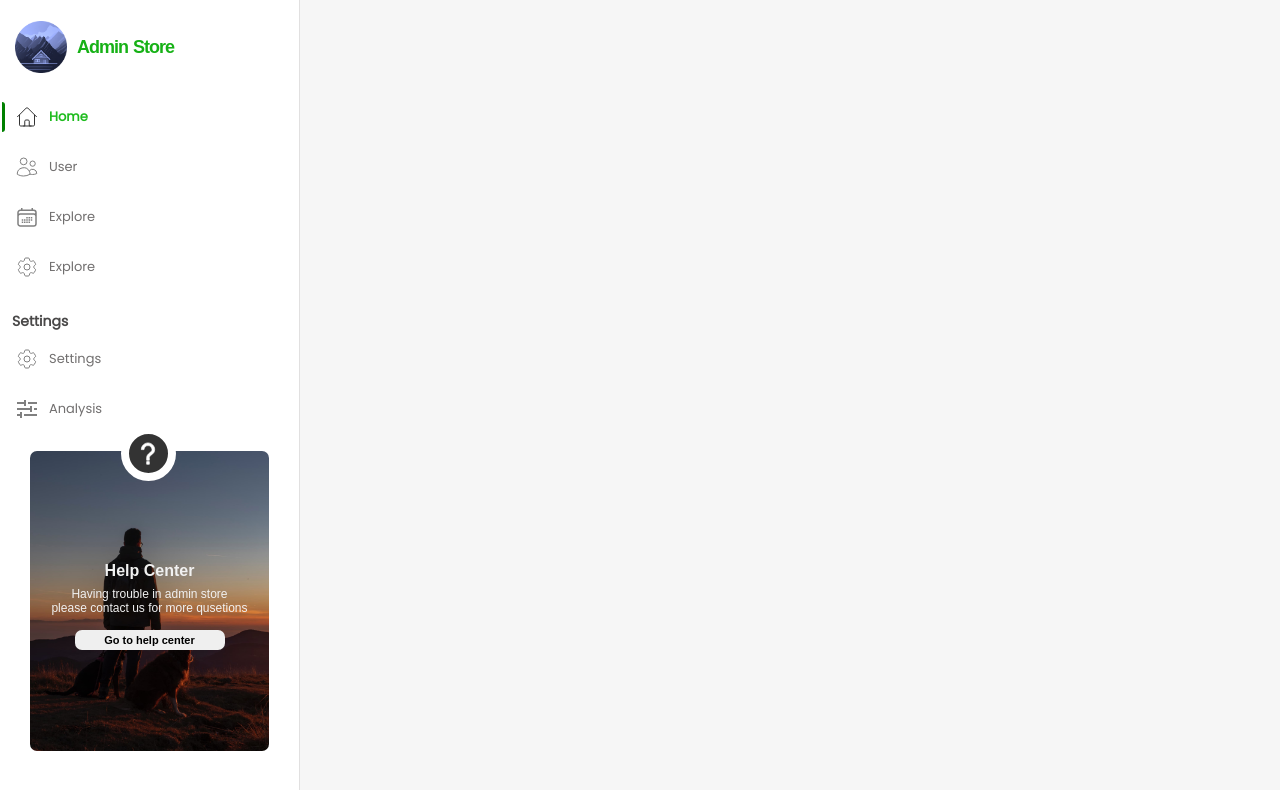
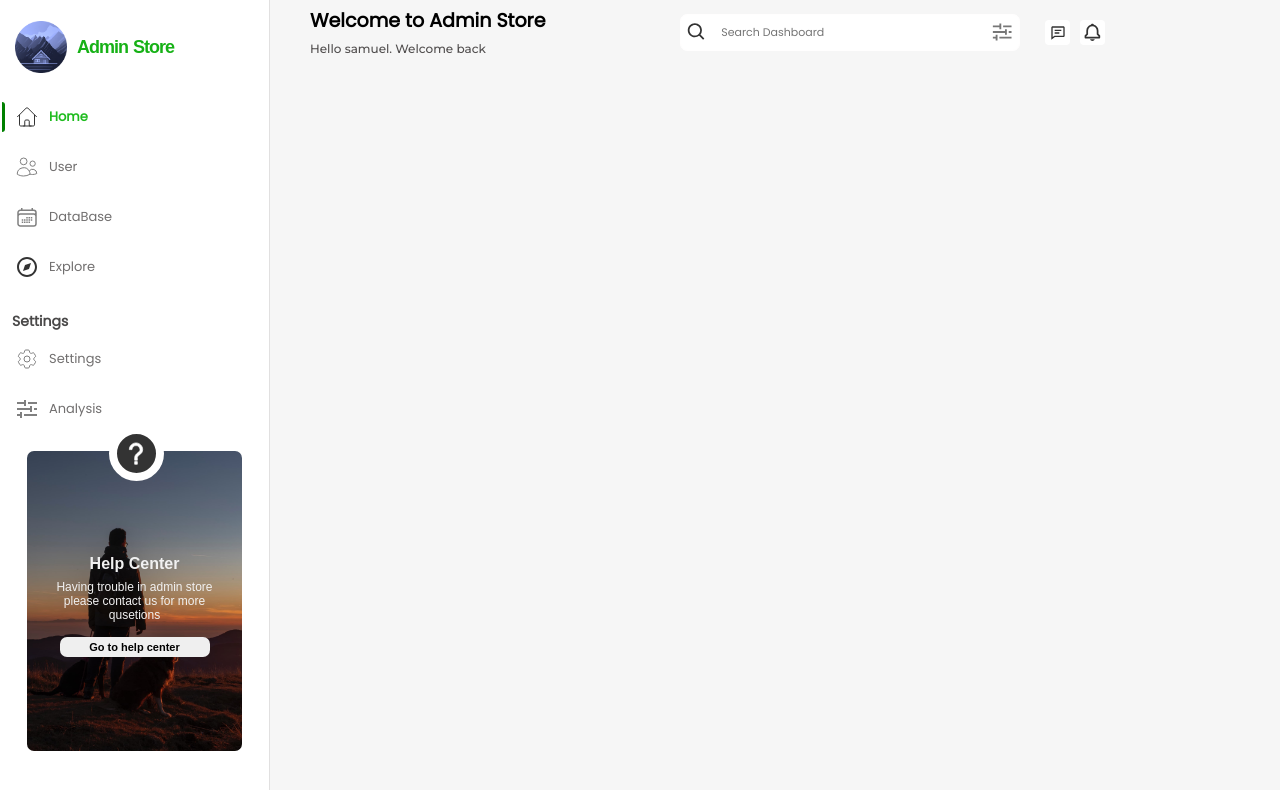
Before and after one commit to sami855-ux/Student-managment-Dashboard, a React (Vite) app: page / in a window 1280 px wide. Shown: the top 790 px of the page. Built offline with nearby package versions, Linux system fonts and the light colour scheme.

Commit message:
Header Section is added

```diff
--- /dev/null
+++ b/src/Components/Header.jsx
@@ -0,0 +1,71 @@
+import styles from "./Header.module.css"
+
+function Header() {
+  return (
+    <div className={styles.wrapper}>
+      <section>
+        <p>Welcome to Admin Store</p>
+        <span>Hello samuel. Welcome back</span>
+      </section>
+
+      <div className={styles.searchWrap}>
+        <div className={styles.search}>
+          <svg
+            stroke="currentColor"
+            fill="#333"
+            strokeWidth="0"
+            viewBox="0 0 24 24"
+            height="1.5em"
+            width="1.5em"
+            xmlns="http://www.w3.org/2000/svg"
+          >
+            <path d="M10 18a7.952 7.952 0 0 0 4.897-1.688l4.396 4.396 1.414-1.414-4.396-4.396A7.952 7.952 0 0 0 18 10c0-4.411-3.589-8-8-8s-8 3.589-8 8 3.589 8 8 8zm0-14c3.309 0 6 2.691 6 6s-2.691 6-6 6-6-2.691-6-6 2.691-6 6-6z"></path>
+          </svg>
+          <input type="text" placeholder="Search Dashboard" />
+          <section className={styles.icon}>
+            <svg
+              stroke="#333"
+              fill="#777"
+              strokeWidth="0"
+              viewBox="0 0 24 24"
+              height="2em"
+              width="1.4em"
+              xmlns="http://www.w3.org/2000/svg"
+            >
+              <path d="M13 5h9v2h-9zM2 7h7v2h2V3H9v2H2zm7 10h13v2H9zm10-6h3v2h-3zm-2 4V9.012h-2V11H2v2h13v2zM7 21v-6H5v2H2v2h3v2z"></path>
+            </svg>
+          </section>
+        </div>
+        <section className={styles.icon}>
+          <svg
+            stroke="currentColor"
+            fill="#333"
+            strokeWidth="0"
+            viewBox="0 0 24 24"
+            height="1em"
+            width="1em"
+            xmlns="http://www.w3.org/2000/svg"
+          >
+            <path d="M7 7h10v2H7zm0 4h7v2H7z"></path>
+            <path d="M20 2H4c-1.103 0-2 .897-2 2v18l5.333-4H20c1.103 0 2-.897 2-2V4c0-1.103-.897-2-2-2zm0 14H6.667L4 18V4h16v12z"></path>
+          </svg>
+        </section>
+        <section className={styles.icon}>
+          <svg
+            stroke="currentColor"
+            fill="#333"
+            strokeWidth="0"
+            viewBox="0 0 24 24"
+            height="1.3em"
+            width="1.3em"
+            xmlns="http://www.w3.org/2000/svg"
+          >
+            <path d="M19 13.586V10c0-3.217-2.185-5.927-5.145-6.742C13.562 2.52 12.846 2 12 2s-1.562.52-1.855 1.258C7.185 4.074 5 6.783 5 10v3.586l-1.707 1.707A.996.996 0 0 0 3 16v2a1 1 0 0 0 1 1h16a1 1 0 0 0 1-1v-2a.996.996 0 0 0-.293-.707L19 13.586zM19 17H5v-.586l1.707-1.707A.996.996 0 0 0 7 14v-4c0-2.757 2.243-5 5-5s5 2.243 5 5v4c0 .266.105.52.293.707L19 16.414V17zm-7 5a2.98 2.98 0 0 0 2.818-2H9.182A2.98 2.98 0 0 0 12 22z"></path>
+          </svg>
+        </section>
+      </div>
+    </div>
+  )
+}
+
+export default Header
--- /dev/null
+++ b/src/Components/Header.module.css
@@ -0,0 +1,56 @@
+.wrapper {
+  width: calc(100vw - 270px);
+  height: 65px;
+
+  display: flex;
+  align-items: center;
+  padding-inline-start: 40px;
+  justify-content: space-between;
+}
+.wrapper section p {
+  font-size: 19px;
+  font-weight: 600;
+}
+.wrapper section span {
+  font-size: 12px;
+  font-weight: 500;
+  font-family: monstera;
+  color: rgb(80, 77, 77);
+}
+.searchWrap {
+  width: 600px;
+  height: 80%;
+  display: flex;
+  align-items: center;
+  gap: 10px;
+}
+.search {
+  width: 340px;
+  height: 70%;
+  background-color: #ffffff;
+  border: 1px solid #fffefe;
+  border-radius: 7px;
+  display: flex;
+  align-items: center;
+  gap: 10px;
+  padding: 0 5px;
+  margin-right: 15px;
+}
+.search input {
+  width: 90%;
+  padding: 4px;
+  font-size: 11px;
+  border: none;
+  outline: none;
+}
+.icon {
+  width: 25px;
+  height: 25px;
+  display: flex;
+  justify-content: center;
+  align-items: center;
+  background-color: #fff;
+  border-radius: 4px;
+  padding: 1px;
+  cursor: pointer;
+}
--- a/src/Components/SideMenu.jsx
+++ b/src/Components/SideMenu.jsx
@@ -42,7 +42,7 @@ function SideMenu() {
           }
         />
         <LinkMenu
-          title="Explore"
+          title="DataBase"
           icon={
             <svg
               stroke="currentColor"
@@ -63,15 +63,13 @@ function SideMenu() {
           icon={
             <svg
               stroke="currentColor"
-              fill="none"
+              fill="#333"
+              strokeWidth="0"
               viewBox="0 0 24 24"
-              aria-hidden="true"
-              height="1em"
-              width="1em"
               xmlns="http://www.w3.org/2000/svg"
             >
-              <path d="M9.594 3.94c.09-.542.56-.94 1.11-.94h2.593c.55 0 1.02.398 1.11.94l.213 1.281c.063.374.313.686.645.87.074.04.147.083.22.127.325.196.72.257 1.075.124l1.217-.456a1.125 1.125 0 0 1 1.37.49l1.296 2.247a1.125 1.125 0 0 1-.26 1.431l-1.003.827c-.293.241-.438.613-.43.992a7.723 7.723 0 0 1 0 .255c-.008.378.137.75.43.991l1.004.827c.424.35.534.955.26 1.43l-1.298 2.247a1.125 1.125 0 0 1-1.369.491l-1.217-.456c-.355-.133-.75-.072-1.076.124a6.47 6.47 0 0 1-.22.128c-.331.183-.581.495-.644.869l-.213 1.281c-.09.543-.56.94-1.11.94h-2.594c-.55 0-1.019-.398-1.11-.94l-.213-1.281c-.062-.374-.312-.686-.644-.87a6.52 6.52 0 0 1-.22-.127c-.325-.196-.72-.257-1.076-.124l-1.217.456a1.125 1.125 0 0 1-1.369-.49l-1.297-2.247a1.125 1.125 0 0 1 .26-1.431l1.004-.827c.292-.24.437-.613.43-.991a6.932 6.932 0 0 1 0-.255c.007-.38-.138-.751-.43-.992l-1.004-.827a1.125 1.125 0 0 1-.26-1.43l1.297-2.247a1.125 1.125 0 0 1 1.37-.491l1.216.456c.356.133.751.072 1.076-.124.072-.044.146-.086.22-.128.332-.183.582-.495.644-.869l.214-1.28Z"></path>
-              <path d="M15 12a3 3 0 1 1-6 0 3 3 0 0 1 6 0Z"></path>
+              <path d="M12 2C6.486 2 2 6.486 2 12s4.486 10 10 10 10-4.486 10-10S17.514 2 12 2zm0 18c-4.411 0-8-3.589-8-8s3.589-8 8-8 8 3.589 8 8-3.589 8-8 8z"></path>
+              <path d="m8 16 5.991-2L16 8l-6 2z"></path>
             </svg>
           }
         />
--- a/src/Components/SideMenu.module.css
+++ b/src/Components/SideMenu.module.css
@@ -1,5 +1,5 @@
 .wrapper {
-  width: 300px;
+  width: 270px;
   height: 100vh;
   background-color: #fff;
   border-right: 1px solid #e1e0e0;
--- a/src/Pages/Homepage.jsx
+++ b/src/Pages/Homepage.jsx
@@ -1,9 +1,12 @@
+import Header from "../Components/Header"
 import SideMenu from "../Components/SideMenu"
+import styles from "./Homepage.module.css"
 
 function Homepage() {
   return (
-    <div className="">
+    <div className={styles.wrapper}>
       <SideMenu />
+      <Header />
     </div>
   )
 }
--- /dev/null
+++ b/src/Pages/Homepage.module.css
@@ -0,0 +1,3 @@
+.wrapper {
+  display: flex;
+}
```
